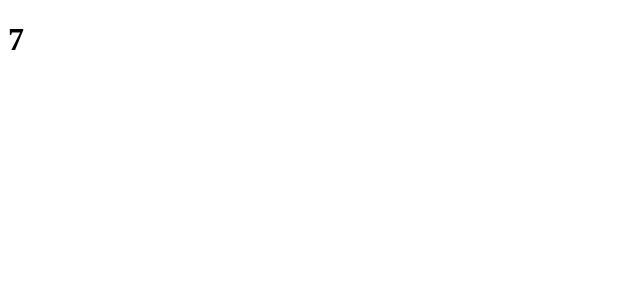
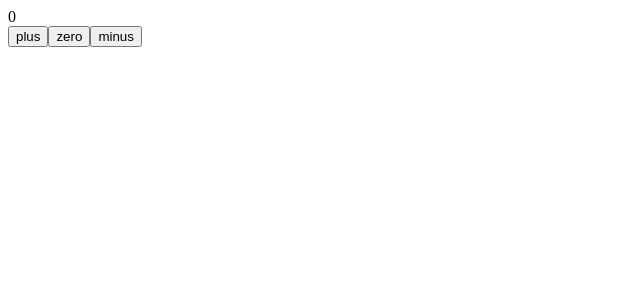
Before and after one commit to youngjun-yoo16/fullstackopen, a React (Create React App) app in the folder part1/courseinfo/: page / in a window 1280 px wide. Shown: the top 300 px of the page, without its empty margins (0-640 px from the left). Built offline with nearby package versions, Linux system fonts and the light colour scheme.

Commit message:
Passing state - to child components

```diff
--- a/part1/courseinfo/src/Test.js
+++ b/part1/courseinfo/src/Test.js
@@ -1,19 +1,42 @@
 import { useState } from 'react'
+
+const Display = (props) => {
+  return (
+  		<div>{props.counter}</div>
+  )
+}
+
+const Button = (props) => {
+	return (
+		<button onClick={props.onClick}>
+			{props.text}
+		</button>
+	)
+}
 
 const Test = () => {
   const [ counter, setCounter ] = useState(0)
 
-  setTimeout(
-    () => setCounter(counter + 1),
-    1000
-  )
-
-  console.log('rendering...', counter)
+  const increaseByOne = () => setCounter(counter + 1)
+  const decreaseByOne = () => setCounter(counter - 1)
+  const setToZero = () => setCounter(0)
 
   return (
     <div>
-		  <h1>{ counter }</h1>
-	</div>
+      <Display counter={counter}/>
+      <Button
+        onClick={increaseByOne}
+        text='plus'
+      />
+      <Button
+        onClick={setToZero}
+        text='zero'
+      />
+      <Button
+        onClick={decreaseByOne}
+        text='minus'
+      />
+    </div>
   )
 }
 
```
